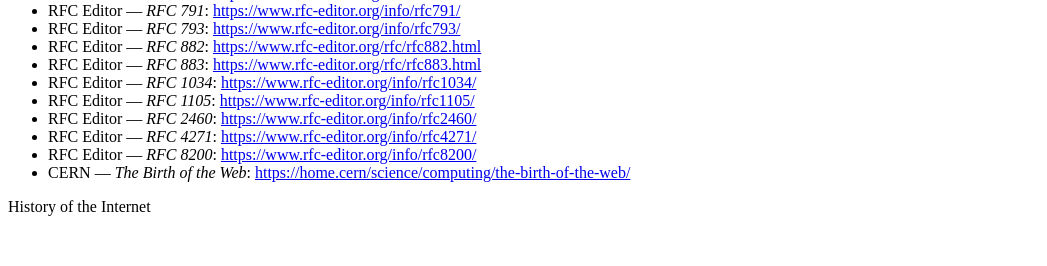
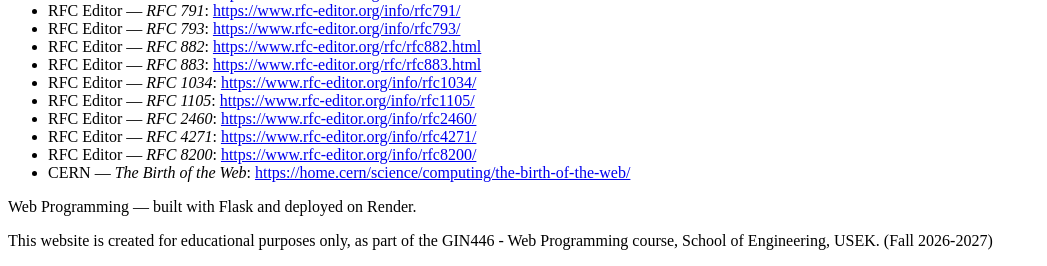
Before and after one commit to Domenico-Labaki/web-programming-site, a Flask app: page /internet-history-ai in a window 1280 px wide. Shown: the part 6207-6473 px from the top of the page, without its empty margins (0-1047 px from the left). Before the commit the page ends 6423 px from the top, so only its background shows below. Run offline with Flask 3, Linux system fonts and the light colour scheme.

Commit message:
AI did not preserve the footer, added manually

```diff
--- a/templates/internet-history-ai.html
+++ b/templates/internet-history-ai.html
@@ -1024,7 +1024,8 @@
     </main>
 
     <footer>
-        <p>History of the Internet</p>
+        <p>Web Programming — built with Flask and deployed on Render.</p>
+        <p>This website is created for educational purposes only, as part of the GIN446 - Web Programming course, School of Engineering, USEK. (Fall 2026-2027)</p>
     </footer>
 
 </body>
--- a/templates/web-history-ai.html
+++ b/templates/web-history-ai.html
@@ -1092,7 +1092,8 @@
     </main>
 
     <footer>
-        <p>History of the World Wide Web</p>
+        <p>Web Programming — built with Flask and deployed on Render.</p>
+        <p>This website is created for educational purposes only, as part of the GIN446 - Web Programming course, School of Engineering, USEK. (Fall 2026-2027)</p>
     </footer>
 
 </body>
```
